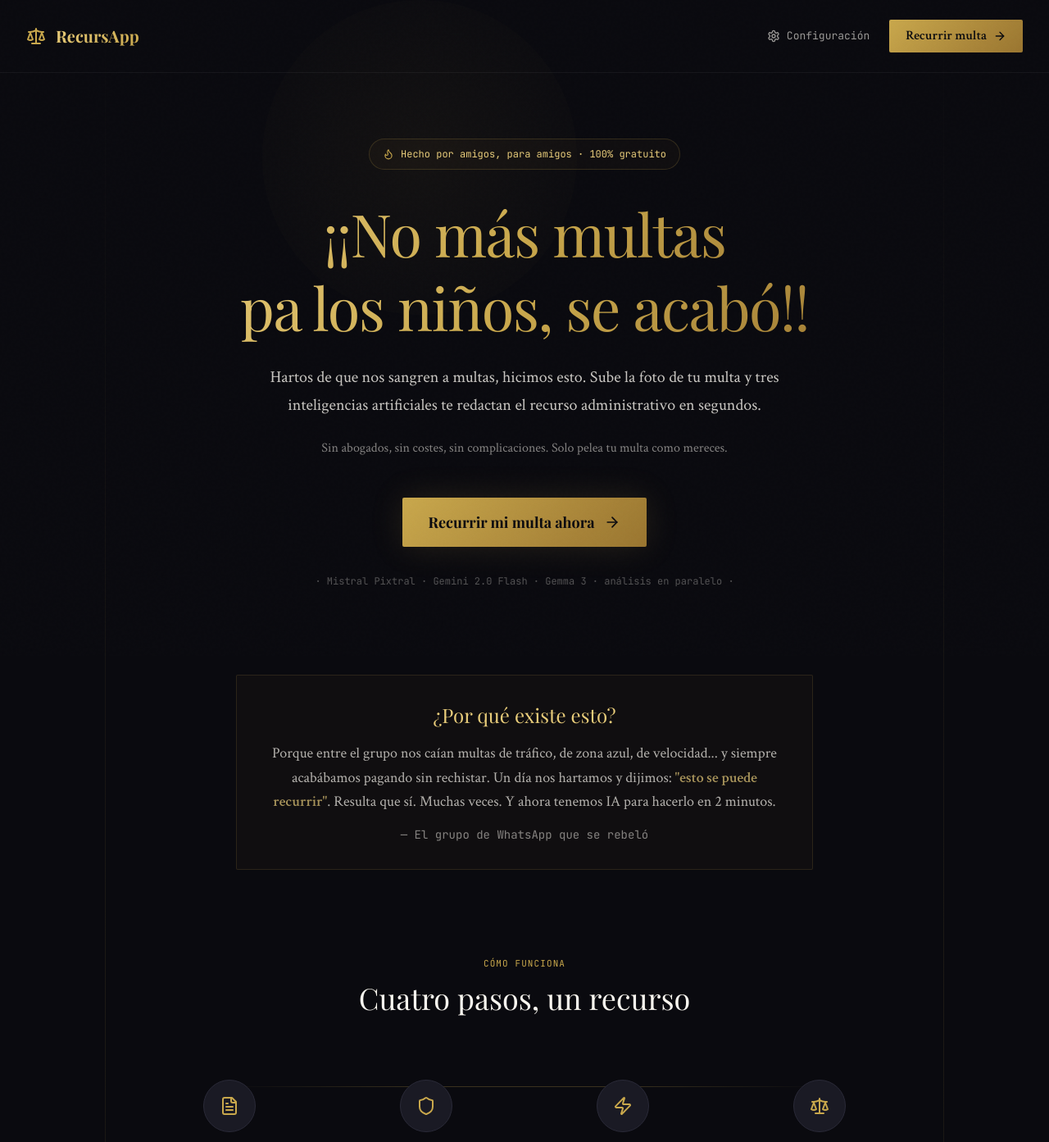
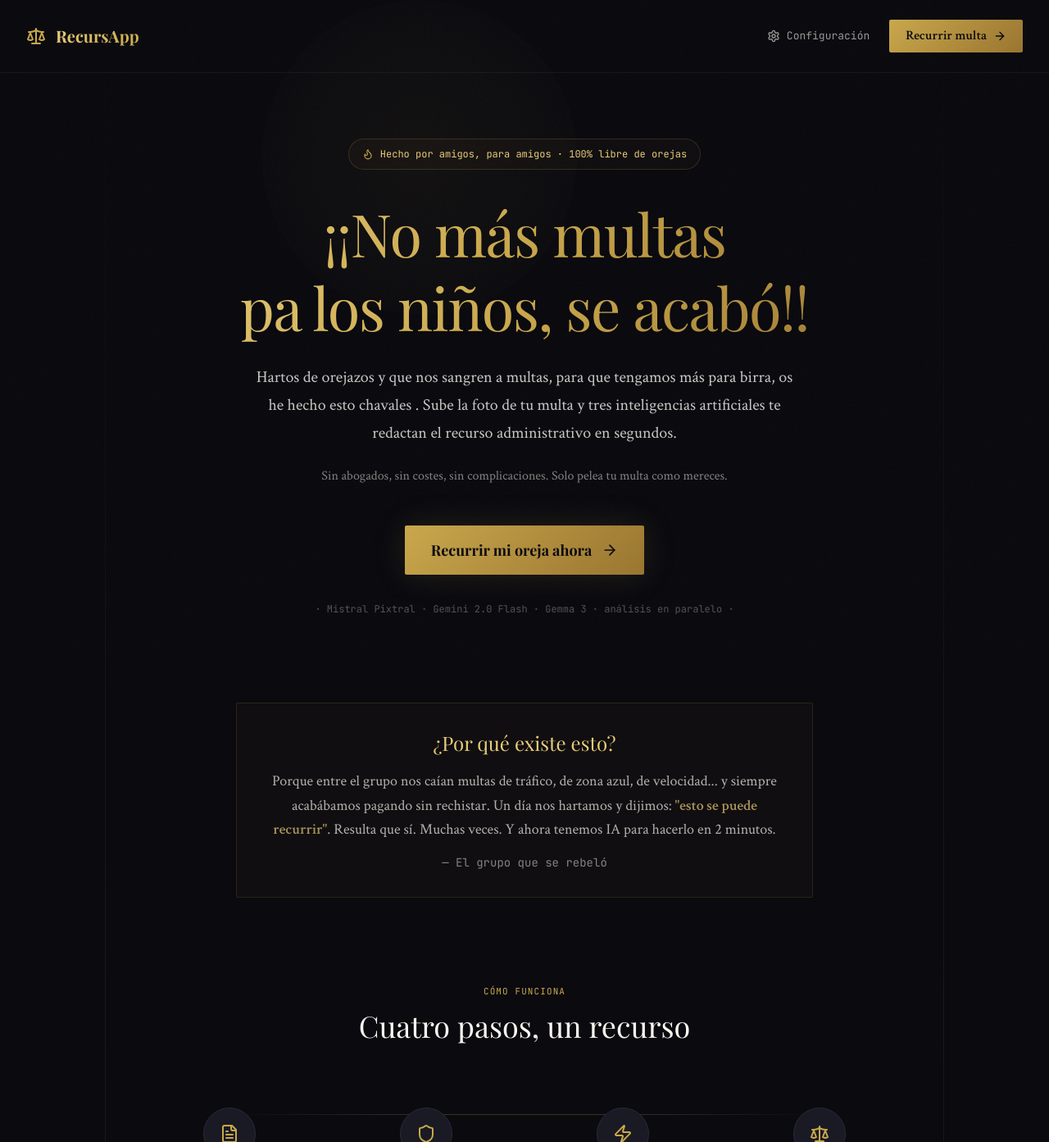
Before and after one commit to aldiaz84coin/Recurre_Multas-Pa-los-Ninos, a Next.js app: page / in a window 1280 px wide. Shown: the top 1393 px of the page at 82% size. Built offline with nearby package versions, Linux system fonts and the light colour scheme; a web font is replaced by a local one.

Commit message:
Update page.tsx

```diff
--- a/app/page.tsx
+++ b/app/page.tsx
@@ -65,7 +65,7 @@ export default function HomePage() {
         <div className="inline-flex items-center gap-2 px-4 py-2 rounded-full border mb-8"
           style={{ borderColor: "#c9a84c30", background: "#c9a84c08", color: "#e8cc7a", fontFamily: "JetBrains Mono, monospace", fontSize: "12px" }}>
           <Flame className="w-3.5 h-3.5" style={{ color: "#c9a84c" }} />
-          Hecho por amigos, para amigos · 100% gratuito
+          Hecho por amigos, para amigos · 100% libre de orejas
         </div>
 
         {/* Main title */}
@@ -81,7 +81,7 @@ export default function HomePage() {
 
         {/* Subtitle personal */}
         <p className="text-xl max-w-2xl mx-auto mb-6 opacity-80" style={{ fontFamily: "Crimson Text, serif", lineHeight: "1.7" }}>
-          Hartos de que nos sangren a multas, hicimos esto. Sube la foto de tu multa y tres inteligencias artificiales
+          Hartos de orejazos y que nos sangren a multas, para que tengamos más para birra, os he hecho esto chavales . Sube la foto de tu multa y tres inteligencias artificiales
           te redactan el recurso administrativo en segundos.
         </p>
         <p className="text-base max-w-xl mx-auto mb-12 opacity-50" style={{ fontFamily: "Crimson Text, serif" }}>
@@ -98,7 +98,7 @@ export default function HomePage() {
               fontFamily: "Playfair Display, serif",
               boxShadow: "0 0 40px #c9a84c25",
             }}>
-            Recurrir mi multa ahora
+            Recurrir mi oreja ahora
             <ArrowRight className="w-5 h-5" />
           </Link>
         </div>
@@ -123,7 +123,7 @@ export default function HomePage() {
             Resulta que sí. Muchas veces. Y ahora tenemos IA para hacerlo en 2 minutos.
           </p>
           <p className="mt-4 opacity-50 text-sm" style={{ fontFamily: "JetBrains Mono, monospace" }}>
-            — El grupo de WhatsApp que se rebeló
+            — El grupo que se rebeló
           </p>
         </div>
       </section>
```
